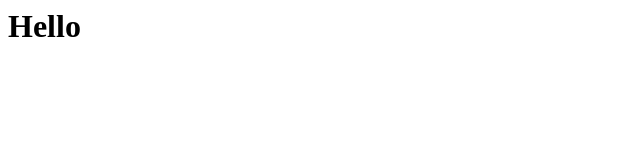
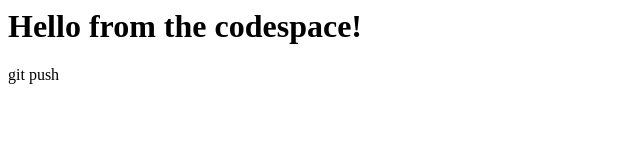
Before and after one commit to nunzinopizza/skills-code-with-codespaces, a plain HTML site: page index.html in a window 1280 px wide. Shown: the whole page, without its empty margins (0-640 px from the left). Drawn offline with Linux system fonts and the light colour scheme.

Commit message:
Adding hello from the codespace!

```diff
--- a/index.html
+++ b/index.html
@@ -1,3 +1,4 @@
 <html>
-  <h1>Hello</h1>
+  <h1>Hello from the codespace!</h1>
 </html>
+git push
```
